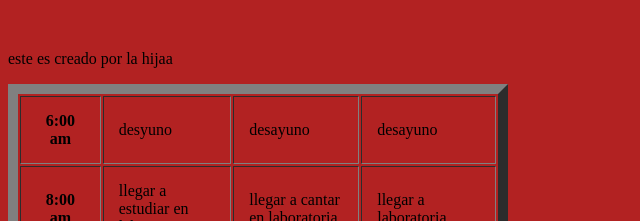
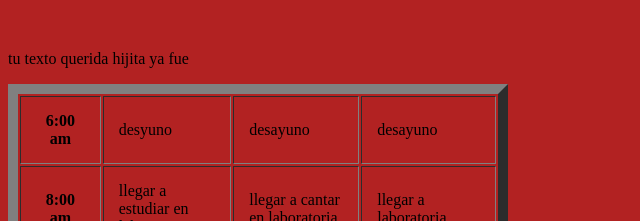
Before and after one commit to julix0239/hola, a plain HTML site: page index.html in a window 1280 px wide. Shown: the part 148-369 px from the top of the page, 0-640 px from the left. Drawn offline with Linux system fonts and the light colour scheme.

Commit message:
se cambio el texto de p yo la madre

```diff
--- a/index.html
+++ b/index.html
@@ -48,7 +48,7 @@
             <td>salir</td>
             <td>salir</td>
         </tr>
-            <p>este es creado por la hijaa</p>
+            <p>tu texto querida hijita ya fue</p>
 
     </table>
 
```
